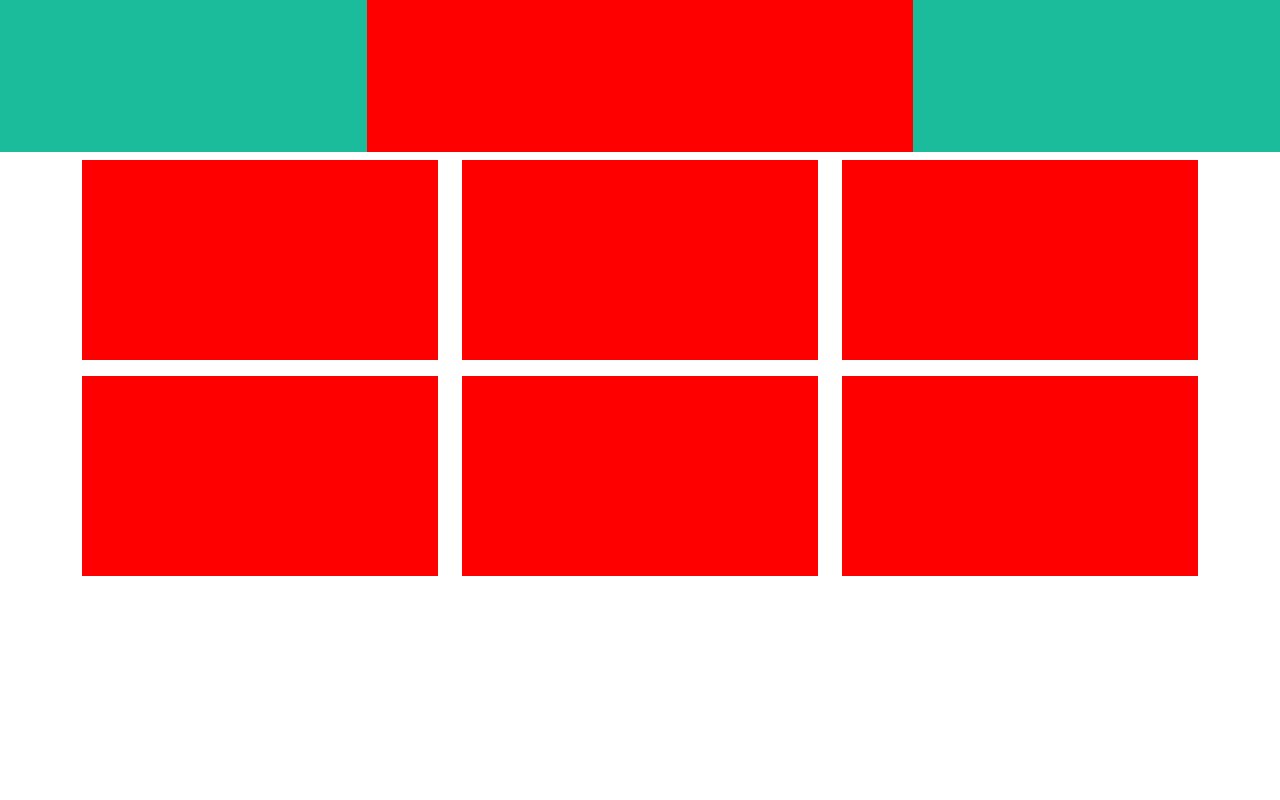
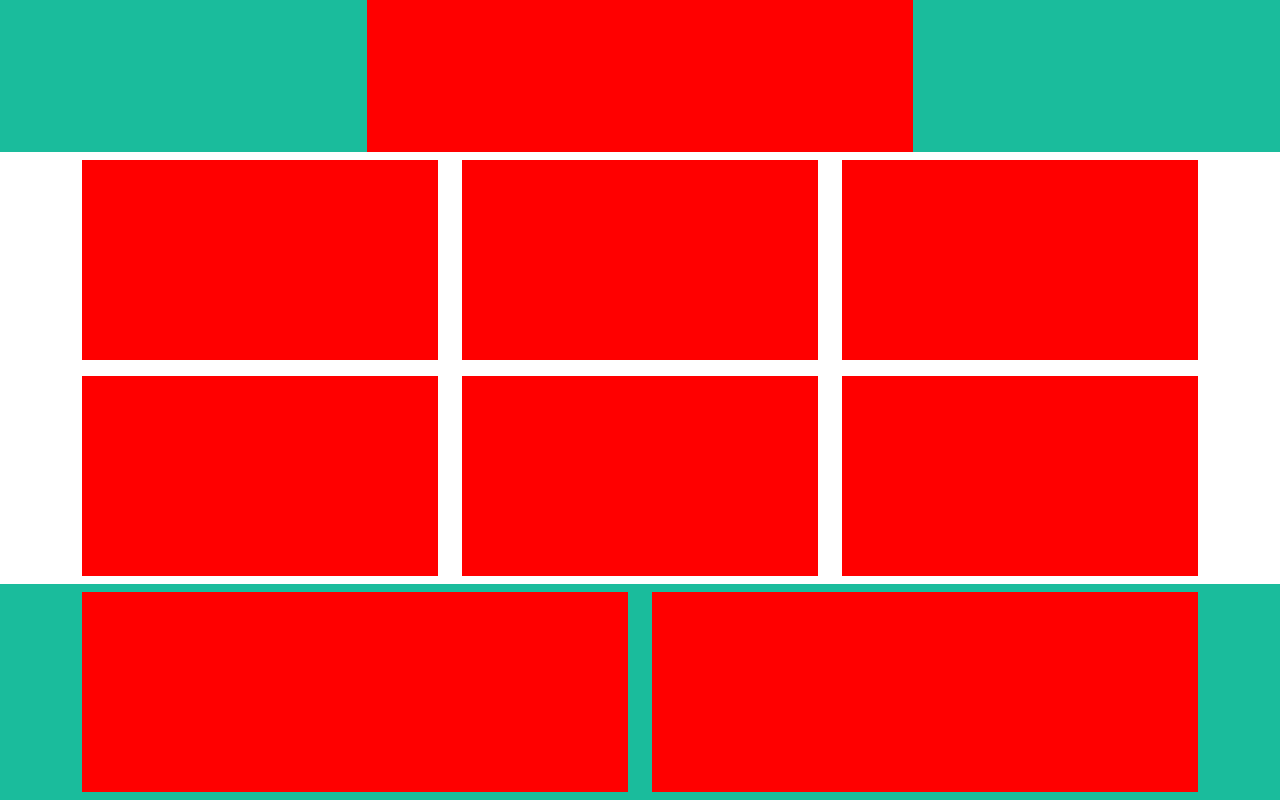
Before and after one commit to niccoloruberti/html-css-bootstrap-freelancer, a plain HTML site: page index.html in a window 1280 px wide. Shown: the part 348-1148 px from the top of the page. Before the commit the page ends 932 px from the top, so only its background shows below. Drawn offline with nearby package versions, Linux system fonts and the light colour scheme.

Commit message:
[FEAT]: layout sezione about

```diff
--- a/index.html
+++ b/index.html
@@ -59,6 +59,19 @@
                 </div>
             </div>
         </section>
+        <!-- sezione about -->
+        <section class="bg_green">
+            <div class="container">
+                <div class="row">
+                    <div class="col-10 col-md-6 mx-auto m-2">
+                        <div class="content h_200 bg_red"></div>
+                    </div>
+                    <div class="col-10 col-md-6 mx-auto m-2">
+                        <div class="content h_200 bg_red"></div>
+                    </div>
+                </div>
+            </div>
+        </section>
     </main>
     <!-- footer -->
     <footer></footer>
```
